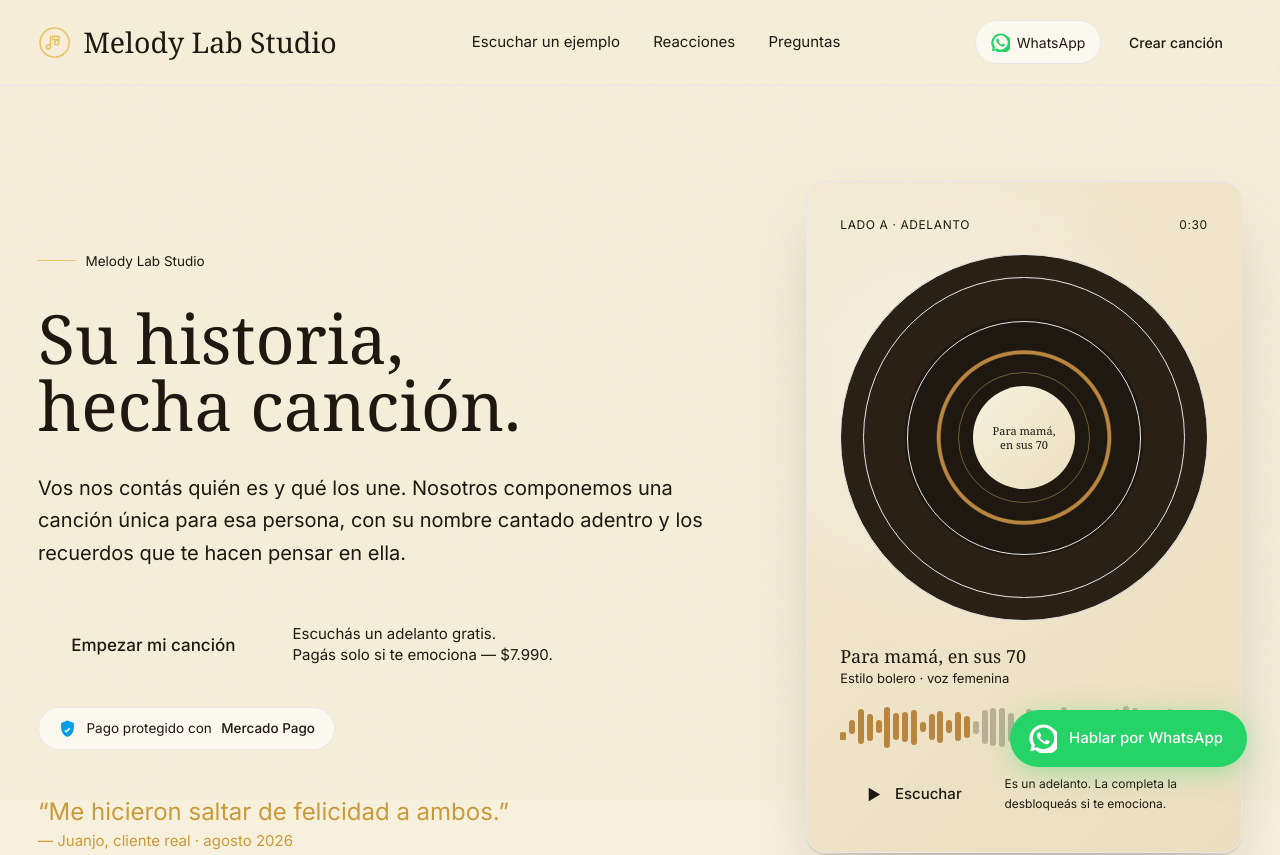
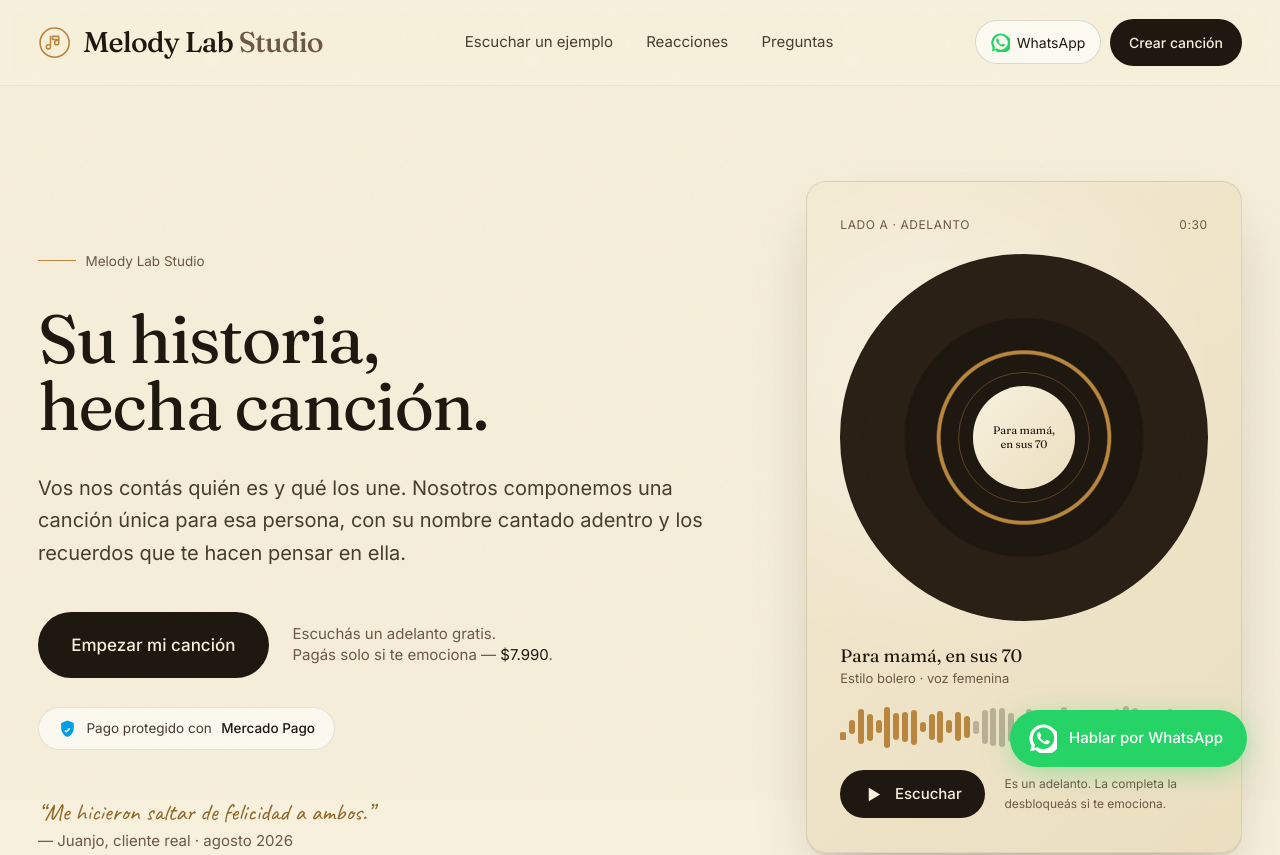
Before and after one commit to nahuelmadero07-dev/melody-lab-studio-12, a Next.js app: page / in a window 1280 px wide. Shown: the top 855 px of the page. Built offline with nearby package versions, Linux system fonts and the light colour scheme; no server answers.

Commit message:
Update tailwind.config.ts

```diff
--- a/tailwind.config.ts
+++ b/tailwind.config.ts
@@ -1,44 +1,41 @@
 import type { Config } from "tailwindcss";
 
 const config: Config = {
-  content: [
-    "./app/**/*.{js,ts,jsx,tsx,mdx}",
-  ],
+  content: ["./app/**/*.{js,ts,jsx,tsx,mdx}"],
   theme: {
     extend: {
       colors: {
-        // Fondo principal — violeta noche profundo
-        night: {
-          DEFAULT: "#1A1428",
-          soft: "#251B3A",
-          deep: "#0F0B1A",
+        paper: {
+          DEFAULT: "#F7F0DC",
+          warm: "#F2E8CF",
+          deep: "#EBDFC0",
         },
-        // Texto blanco cálido (no puro)
-        parchment: {
-          DEFAULT: "#F5EFE0",
-          muted: "#B4A8CC",
-          dim: "#7A6E96",
+        ink: {
+          DEFAULT: "#1F1810",
+          soft: "#4A3D2E",
+          dim: "#6B5847",
+          faint: "#9B8A75",
         },
-        // Acento principal — dorado cálido grabado
         gold: {
-          DEFAULT: "#E9C46A",
-          deep: "#C99A3B",
-          soft: "#F3D998",
+          DEFAULT: "#B8863E",
+          deep: "#8E6628",
+          soft: "#D4A95C",
         },
-        // Acento secundario — rosa polvo para elementos suaves
-        rose: {
-          dust: "#D4A5A5",
+        lacre: {
+          DEFAULT: "#8E2A2A",
+          deep: "#6B1F1F",
         },
       },
       fontFamily: {
-        display: ["var(--font-fraunces)", "Georgia", "serif"],
+        serif: ["var(--font-fraunces)", "Georgia", "serif"],
         sans: ["var(--font-inter)", "system-ui", "sans-serif"],
+        hand: ["var(--font-caveat)", "cursive"],
       },
       letterSpacing: {
-        tighter2: "-0.035em",
+        titulo: "-0.025em",
       },
       maxWidth: {
-        reading: "68ch",
+        lectura: "62ch",
       },
     },
   },
```
